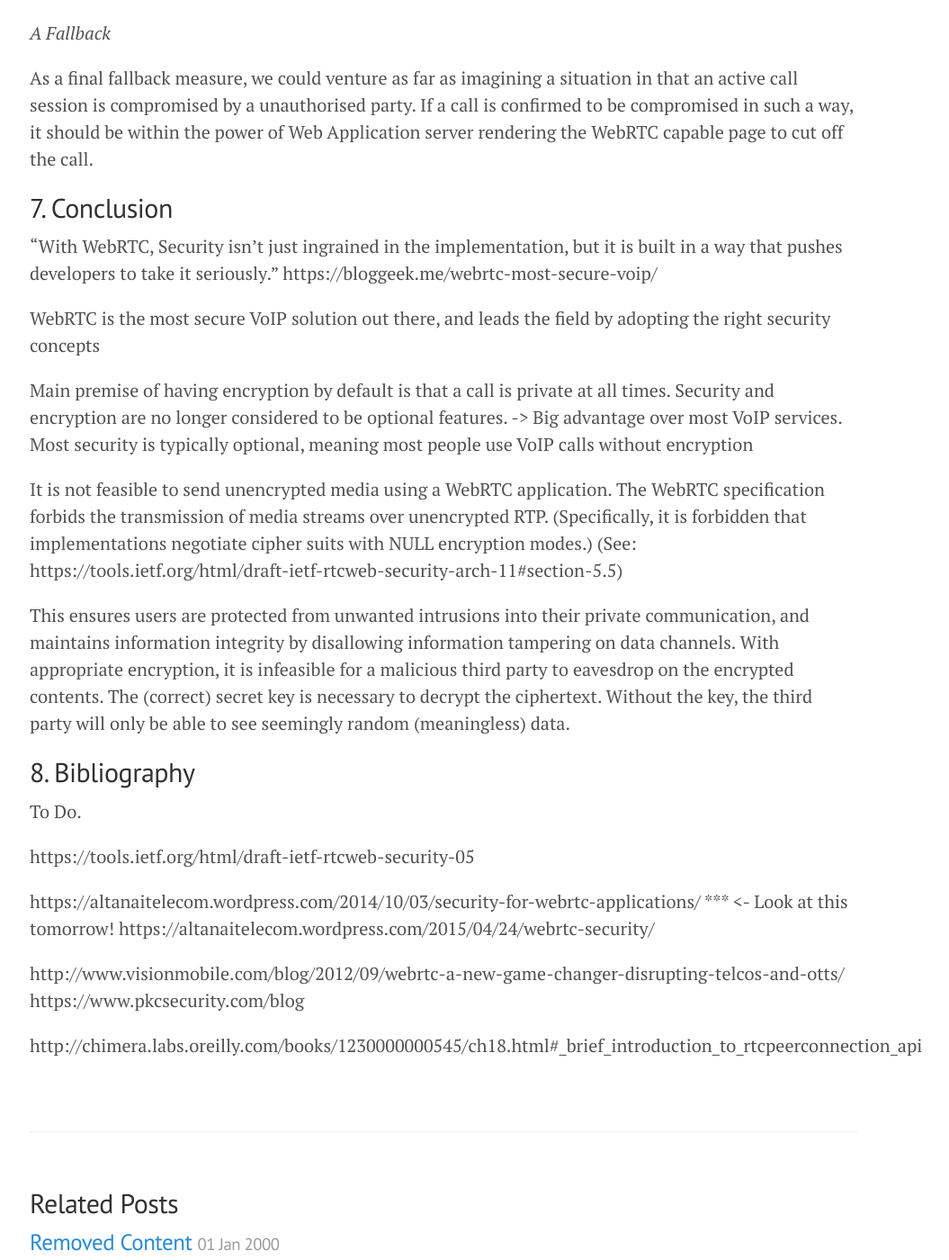
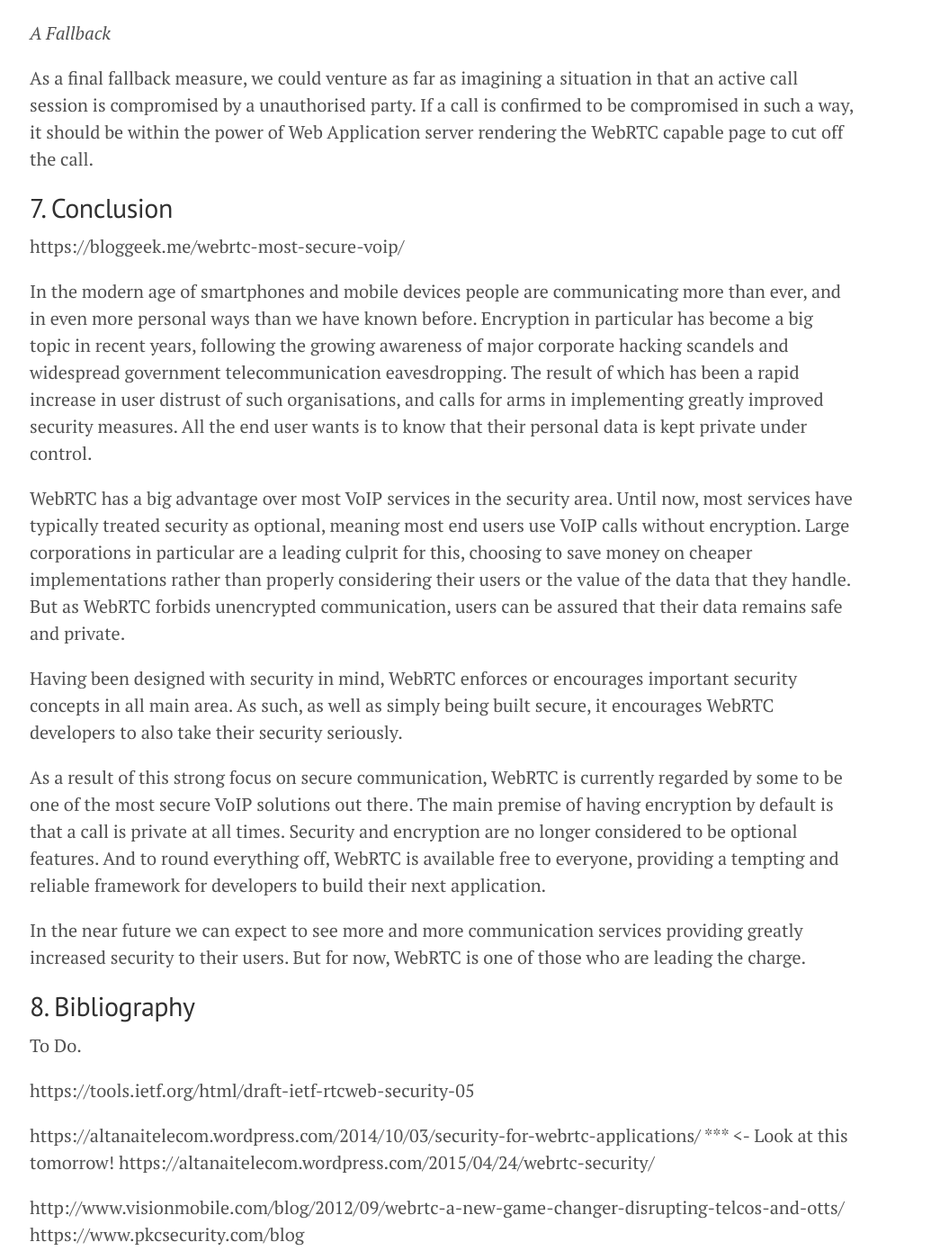
Before and after one commit to webrtc-security/webrtc-security.github.io, a Jekyll site: the page built from _posts/2015-06-22-report.md, in a window 1280 px wide and 1400 px high, scrolled down 25030 px. Shown: the whole window at 90% size, without its empty margins (147-1202 px from the left). Built offline with Jekyll 4.4.1, drawn with Linux system fonts in a browser that asks for light colours; Markdown is read by kramdown in place of the engine named in the settings.

Commit message:
Checked section 7
Section 5 remaining

```diff
--- a/_posts/2015-06-22-report.md
+++ b/_posts/2015-06-22-report.md
@@ -523,18 +523,17 @@ As a final fallback measure, we could venture as far as imagining a situation in
 
 ## 7. Conclusion
 
-"With WebRTC, Security isn’t just ingrained in the implementation, but it is built in a way that pushes developers to take it seriously." https://bloggeek.me/webrtc-most-secure-voip/
+https://bloggeek.me/webrtc-most-secure-voip/
 
-WebRTC is the most secure VoIP solution out there, and leads the field by adopting the right security concepts
+In the modern age of smartphones and mobile devices people are communicating more than ever, and in even more personal ways than we have known before. Encryption in particular has become a big topic in recent years, following the growing awareness of major corporate hacking scandels and widespread government telecommunication eavesdropping. The result of which has been a rapid increase in user distrust of such organisations, and calls for arms in implementing greatly improved security measures. All the end user wants is to know that their personal data is kept private under control.
 
+WebRTC has a big advantage over most VoIP services in the security area. Until now, most services have typically treated security as optional, meaning most end users use VoIP calls without encryption. Large corporations in particular are a leading culprit for this, choosing to save money on cheaper implementations rather than properly considering their users or the value of the data that they handle. But as WebRTC forbids unencrypted communication, users can be assured that their data remains safe and private.
 
-Main premise of having encryption by default is that a call is private at all times. Security and encryption are no longer considered to be optional features.
--> Big advantage over most VoIP services. Most security is typically optional, meaning most people use VoIP calls without encryption
+Having been designed with security in mind, WebRTC enforces or encourages important security concepts in all main area. As such, as well as simply being built secure, it encourages WebRTC developers to also take their security seriously.
 
+As a result of this strong focus on secure communication, WebRTC is currently regarded by some to be one of the most secure VoIP solutions out there. The main premise of having encryption by default is that a call is private at all times. Security and encryption are no longer considered to be optional features. And to round everything off, WebRTC is available free to everyone, providing a tempting and reliable framework for developers to build their next application.
 
-It is not feasible to send unencrypted media using a WebRTC application. The WebRTC specification forbids the transmission of media streams over unencrypted RTP. (Specifically, it is forbidden that implementations negotiate cipher suits with NULL encryption modes.) (See: https://tools.ietf.org/html/draft-ietf-rtcweb-security-arch-11#section-5.5)
-
-This ensures users are protected from unwanted intrusions into their private communication, and maintains information integrity by disallowing information tampering on data channels. With appropriate encryption, it is infeasible for a malicious third party to eavesdrop on the encrypted contents. The (correct) secret key is necessary to decrypt the ciphertext. Without the key, the third party will only be able to see seemingly random (meaningless) data.
+In the near future we can expect to see more and more communication services providing greatly increased security to their users. But for now, WebRTC is one of those who are leading the charge.
 
 
 ## 8. Bibliography
```
Also changed, not shown: _posts/2000-01-01-other.md (+7 -0 lines).
